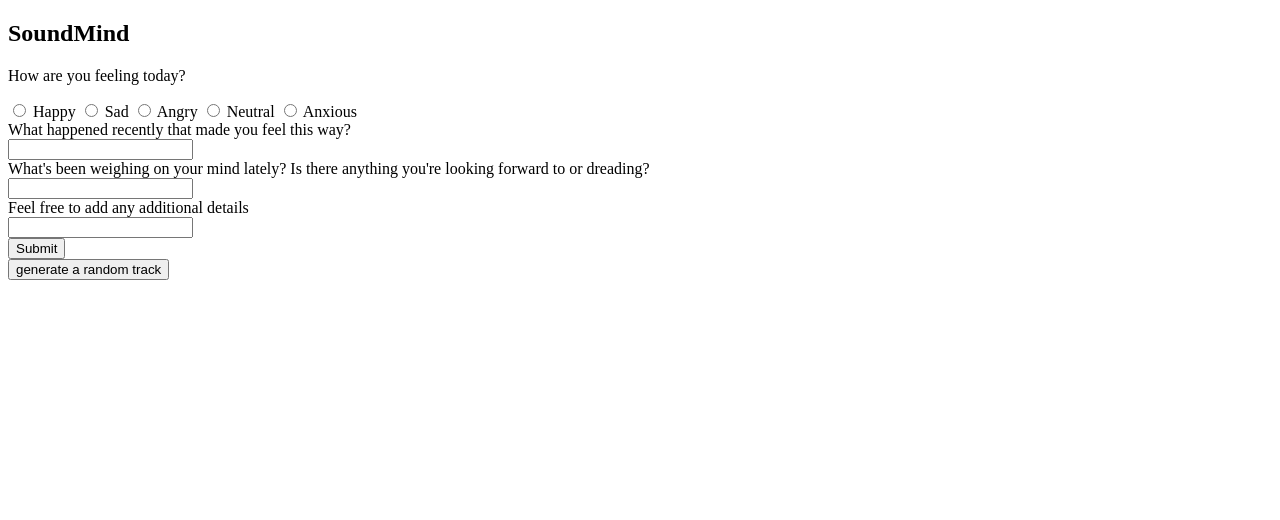
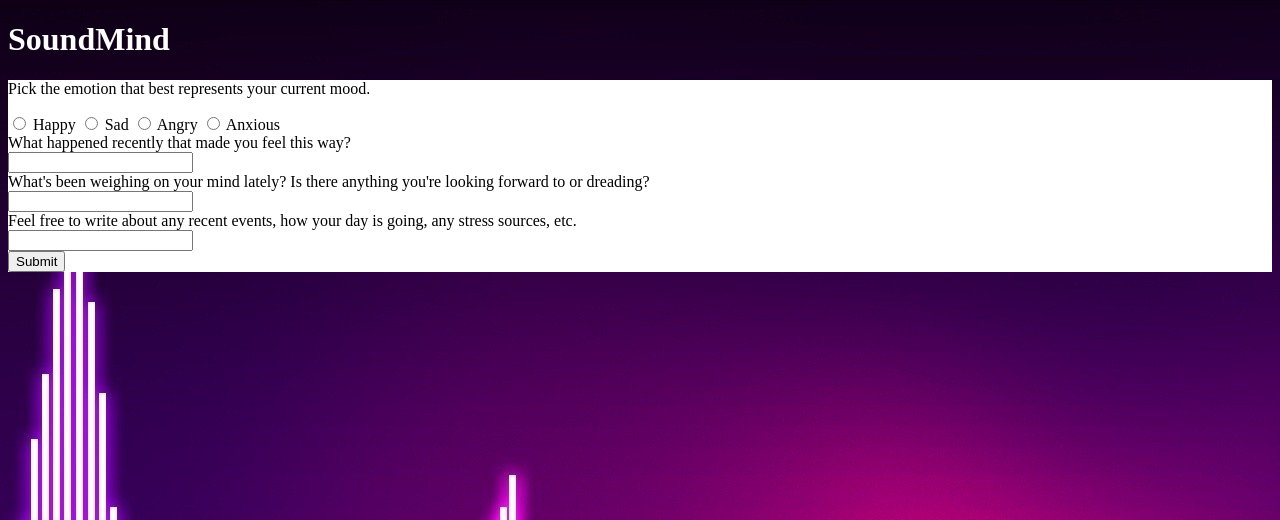
Before and after one commit to cathyleii/SoundMind, a Flask app: page / in a window 1280 px wide. Shown: the top 520 px of the page. Run offline with Flask 3, Linux system fonts and the light colour scheme.

Commit message:
finished backend, added background image

```diff
--- a/app.py
+++ b/app.py
@@ -4,7 +4,7 @@ from spotipy.oauth2 import SpotifyOAuth, SpotifyClientCredentials
 import json
 import spotify
 import os
-from sentiment_analysis import analyze_text
+import sentiment_analysis
 from dotenv import load_dotenv
 
 app = Flask(__name__)   # Flask constructor
@@ -15,17 +15,13 @@ JOY_PLAYLIST1 = "spotify:playlist:7GhawGpb43Ctkq3PRP1fOL"
 JOY_PLAYLIST2 = "spotify:playlist:4Fh0313D3PitYzICKHhZ7r"
 
 SAD_PLAYLIST1 = "spotify:playlist:1XE7rQIGl1NFtWEAfwn4b9"
-
-SAD_FEAR_COMFORT_PLAYLIST = "spotify:playlist:2cLa9xr9SArrzy0wXnW8m2"
-
-FEAR_PLAYLIST1 = "spotify:playlist:12M8uwtzZqKHKSbBFbhGFy"
+SAD_FEAR_PLAYLIST = "spotify:playlist:2cLa9xr9SArrzy0wXnW8m2"
 FEAR_PLAYLIST_INSTRUMENTALS = "spotify:playlist:7LI3zw8HLkjKo5YpvA26KG"
 
 ANGER_PLAYLIST1 = "spotify:playlist:10egOYgYVWoviGAfdpiRty"
 ANGER_PLAYLIST_RAP = "spotify:playlist:4WEn4bQ84SdvLIkwWqa1H8"
 
-NEUTRAL_TOP_50 = "spotify:playlist:37i9dQZEVXbMDoHDwVN2tF"
-NEUTRAL_TODAYS_HITS = "spotify:playlist:37i9dQZF1DXcBWIGoYBM5M"
+
 
 app.secret_key = os.getenv("FLASK_SECRET_KEY")
 
@@ -43,20 +39,57 @@ def index():
 def analysis_complete():
     analysis = session.get("analysis", "Error: Something went wrong, please try again.")
 
-    joy_tracks1 = spotify.retrieve_playlist_tracks(JOY_PLAYLIST1)
-    joy_tracks2 = spotify.retrieve_playlist_tracks(JOY_PLAYLIST2)
+    emotions = sentiment_analysis.get_emotions(analysis)
 
-    rand_track = spotify.generate_random_track(joy_tracks1, joy_tracks2)
-    track_name = rand_track['name']
-    track_url = rand_track['external_urls']['spotify']
-    track_pic = rand_track['album']['images'][1]['url']
+    for emotion in emotions:
+        if emotion != "disgust" and emotion != "surprise" and emotion != "neutral":
+            top_emotion = emotion
+            break
+
+    match top_emotion:
+        case "sadness":
+            playlist1 = SAD_PLAYLIST1
+            playlist2 = SAD_FEAR_PLAYLIST
+        case "fear":
+            playlist1 = SAD_FEAR_PLAYLIST
+            playlist2 = FEAR_PLAYLIST_INSTRUMENTALS
+        case "joy":
+            playlist1 = JOY_PLAYLIST1
+            playlist2 = JOY_PLAYLIST2
+        case "anger":
+            playlist1 = ANGER_PLAYLIST1
+            playlist2 = ANGER_PLAYLIST_RAP
+
+
+
+    tracks1 = spotify.retrieve_playlist_tracks(playlist1)
+    tracks2 = spotify.retrieve_playlist_tracks(playlist2)
+
+    rand_track1 = spotify.generate_random_track(tracks1)
+    rand_track2 = spotify.generate_random_track(tracks2)
+
+    # track1_name = rand_track1['name']
+    # track1_url = rand_track1['external_urls']['spotify']
+    # track1_pic = rand_track1['album']['images'][1]['url']
+    track1_name = spotify.get_track_name(rand_track1)
+    track2_name = spotify.get_track_name(rand_track2)
+
+    track1_url = spotify.get_track_url(rand_track1)
+    track2_url = spotify.get_track_url(rand_track2)
+
+    track1_pic = spotify.get_track_pic(rand_track1)
+    track2_pic = spotify.get_track_pic(rand_track2)
 
 
     return render_template("analysis-complete.html",
-                           track_name=track_name,
-                           track_url=track_url,
-                           track_pic=track_pic,
-                           analysis=analysis)
+                           track1_name=track1_name,
+                           track1_url=track1_url,
+                           track1_pic=track1_pic,
+                           track2_name=track2_name,
+                           track2_url=track2_url,
+                           track2_pic=track2_pic,
+                           analysis=analysis,
+                           top_emotion=top_emotion)
 
 @app.route('/submit', methods=['POST'])
 def submit():
@@ -75,7 +108,7 @@ def submit():
 
         input_string = f"I feel {mood} because {q1_text}. {q2_text} {q3_text}"
         print(input_string)
-        session["analysis"] = analyze_text(input_string)
+        session["analysis"] = sentiment_analysis.analyze_text(input_string)
         return redirect("/analysis-complete")
 
 
--- a/spotify.py
+++ b/spotify.py
@@ -24,6 +24,14 @@ def retrieve_playlist_tracks(pl):
     playlist_data = sp.playlist(pl)
     return playlist_data['tracks']['items']
 
-def generate_random_track(pl1, pl2):
-    pl1.extend(pl2)
-    return pl1[randint(0, len(pl1))]['track']
+def generate_random_track(pl):
+    return pl[randint(0, len(pl))]['track']
+
+def get_track_name(track):
+    return track['name']
+
+def get_track_url(track):
+    return track['external_urls']['spotify']
+
+def get_track_pic(track):
+    return track['album']['images'][1]['url']
--- /dev/null
+++ b/static/css/index.css
@@ -0,0 +1,13 @@
+body {
+	background-image: url("/static/images/background-image.jpg");
+	background-repeat: no-repeat;
+	background-attachment: fixed;
+}
+
+#form-container {
+	background-color: white;
+}
+
+h1 {
+	color: white;
+}
--- a/templates/index.html
+++ b/templates/index.html
@@ -7,24 +7,24 @@
 			type="image/x-icon"
 			href="/static/images/favicon_io/favicon.ico"
 		/>
+		<link rel="stylesheet" href="/static/css/index.css" />
 	</head>
 	<body>
-		<h2>SoundMind</h2>
+		<h1>SoundMind</h1>
+		<div id="form-container">
 			{% if unfilled_fields %}
 			<h4>Please fill in all the required blanks.</h4>
 			{% endif %}
 			<form action="/submit" id="questions" method="post">
-			<p>How are you feeling today?</p>
+				<p>Pick the emotion that best represents your current mood.</p>
 				<input type="radio" id="happy" name="mood" value="happy" />
-			<label for="1">Happy</label>
+				<label for="happy">Happy</label>
 				<input type="radio" id="sad" name="mood" value="sad" />
-			<label for="2">Sad</label>
+				<label for="sad">Sad</label>
 				<input type="radio" id="angry" name="mood" value="angry" />
-			<label for="3">Angry</label>
-			<input type="radio" id="neutral" name="mood" value="neutral" />
-			<label for="4">Neutral</label>
+				<label for="angry">Angry</label>
 				<input type="radio" id="anxious" name="mood" value="anxious" />
-			<label for="5">Anxious</label>
+				<label for="anxious">Anxious</label>
 				<br />
 				<label for="q1"
 					>What happened recently that made you feel this way?</label
@@ -39,14 +39,15 @@
 				<br />
 				<input type="text" id="q2" name="q2_text" autocomplete="off" />
 				<br />
-			<label for="q3">Feel free to add any additional details</label>
+				<label for="q3"
+					>Feel free to write about any recent events, how your day is going,
+					any stress sources, etc.</label
+				>
 				<br />
 				<input type="text" id="q3" name="q3_text" autocomplete="off" />
 				<br />
 				<input type="submit" value="Submit" />
 			</form>
-		<a href="/analysis-complete">
-			<button>generate a random track</button>
-		</a>
+		</div>
 	</body>
 </html>
```
Also changed, not shown: sentiment_analysis.py (+7 -0 lines), templates/analysis-complete.html (+44 -4 lines), static/images/background-image.jpg (added), 1 other file. Lines whose indentation alone changed are shown as unchanged.
